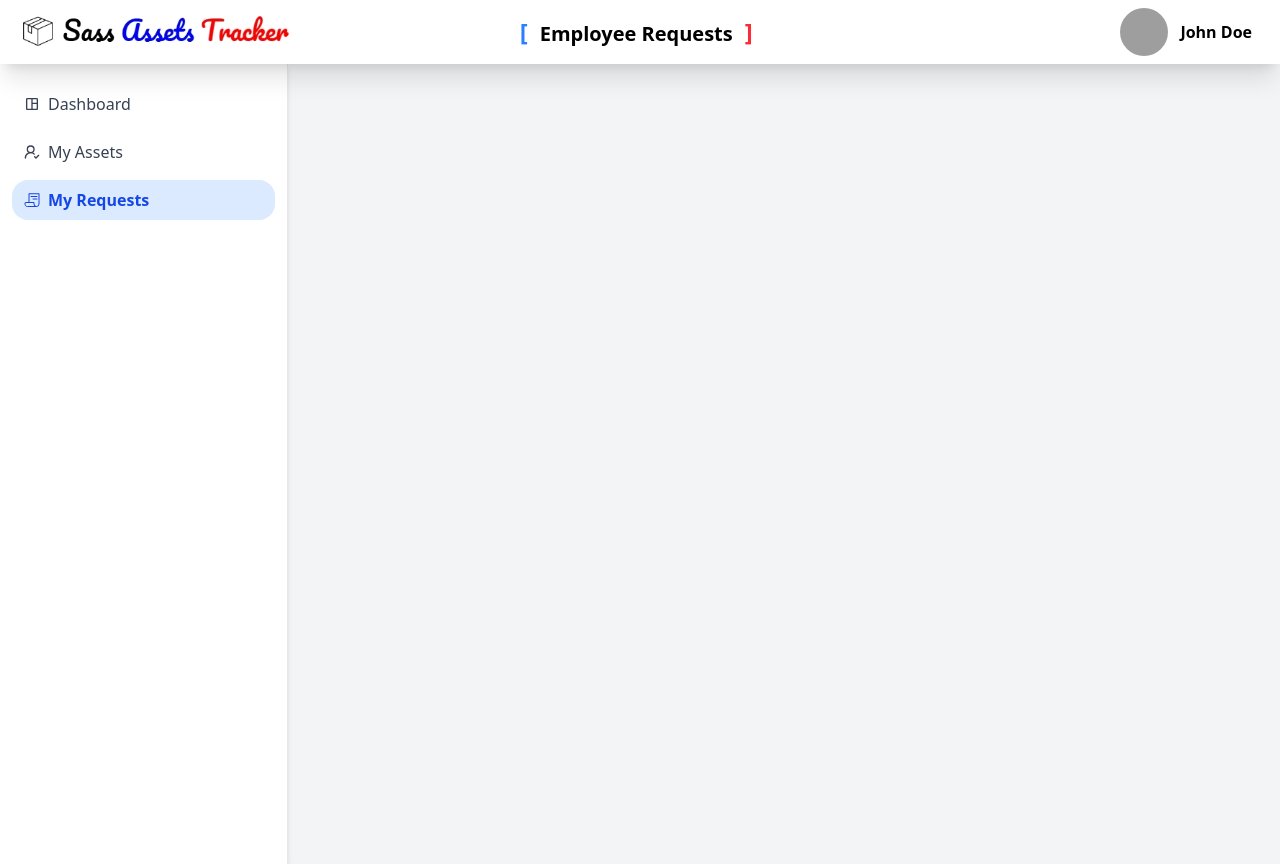
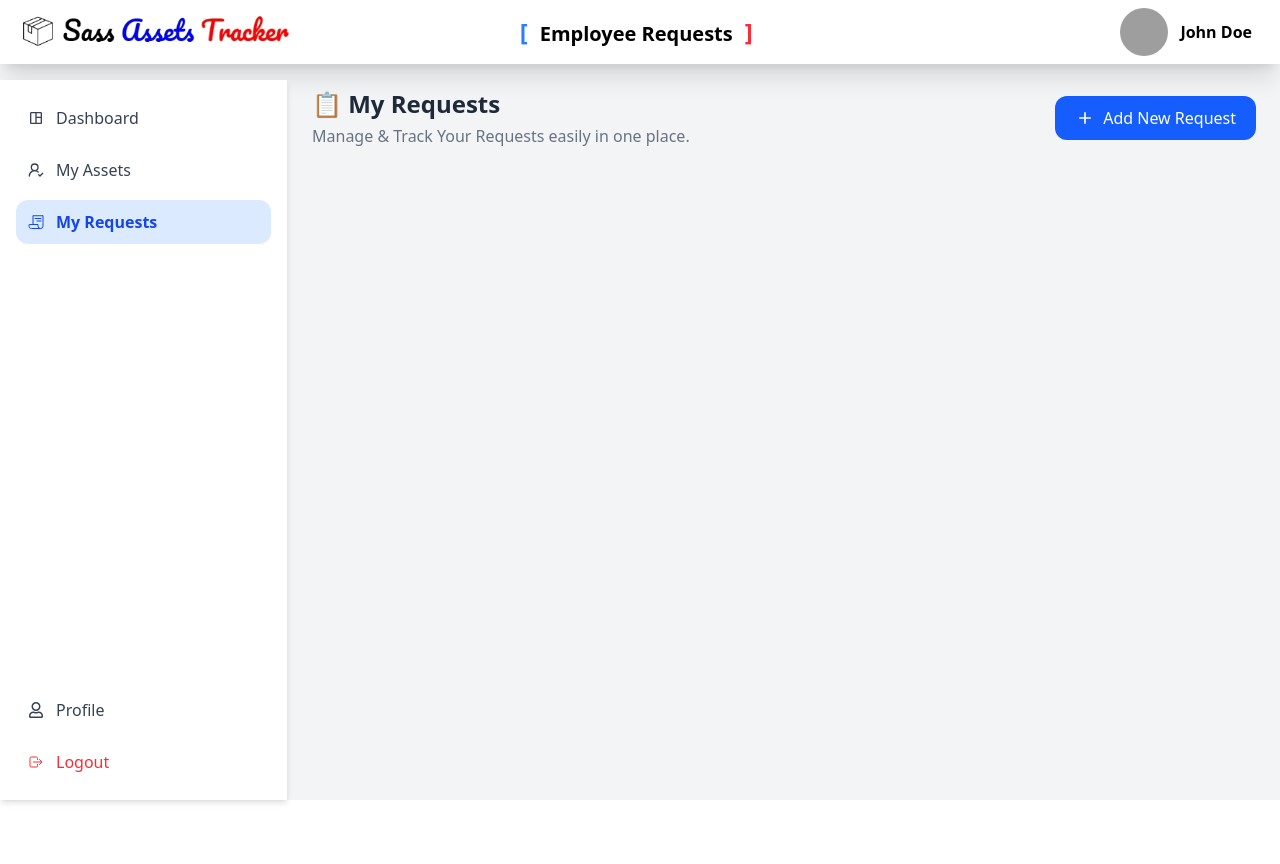
Before and after one commit to sazzadul1205/sass-assets-tracker, a Next.js app: page /Employee/MyRequests in a window 1280 px wide. After the commit the page ends 800 px from the top, so only its background shows below. Built offline with nearby package versions, Linux system fonts and the light colour scheme; grey boxes are pictures that could not be loaded.

Commit message:
- Updated src/app/Employee/layout.jsx -- Added  Bottom & Top Menu Item --  Updated Children section - Working on /app/Employee/MyRequests/page.jsx -- Added Header

```diff
--- a/src/app/Employee/MyRequests/page.jsx
+++ b/src/app/Employee/MyRequests/page.jsx
@@ -1,11 +1,47 @@
+// src/app/Employee/MyRequests/page.jsx
+"use client";
+
+import CreateNewRequestModal from '@/Shared/MyRequests/CreateNewRequestModal/CreateNewRequestModal';
+// React components
 import React from 'react';
 
+// Icons
+import { MdAdd } from 'react-icons/md';
+
 const page = () => {
-    return (
+  return (
+    <div>
+      {/* Top Section */}
+      <div className="flex flex-col sm:flex-row justify-between items-start sm:items-center ">
+        {/* Left Side — Title */}
         <div>
+          <h3 className="text-2xl font-bold text-gray-800 flex items-center gap-2">
+            📋 My Requests
+          </h3>
+          <p className="text-gray-500 mt-1 text-sm sm:text-base">
+            Manage & Track Your Requests easily in one place.
+          </p>
+        </div>
 
-        </div>
-    );
+        {/* Right Side — Add Button */}
+        <button
+          onClick={() => document.getElementById('Create_New_Request_Modal').showModal()}
+          className="mt-4 sm:mt-0 flex items-center gap-2 px-5 py-2.5 bg-blue-600 text-white font-medium rounded-xl hover:bg-blue-700 active:scale-95 transition-all"
+        >
+          <MdAdd size={20} />
+          Add New Request
+        </button>
+      </div>
+
+
+      <dialog id="Create_New_Request_Modal" className="modal">
+        <CreateNewRequestModal />
+        <form method="dialog" className="modal-backdrop">
+          <button>close</button>
+        </form>
+      </dialog>
+    </div>
+  );
 };
 
 export default page;
--- a/src/app/Employee/layout.jsx
+++ b/src/app/Employee/layout.jsx
@@ -1,10 +1,10 @@
-// src/app/Employee/layout.jsx
-
 "use client";
 
 import { usePathname, useRouter } from "next/navigation";
 
 // Icons
+import { FaRegUser } from "react-icons/fa";
+import { IoLogOutOutline } from "react-icons/io5";
 import { LuUserRoundCheck } from "react-icons/lu";
 import { IoReceiptOutline } from "react-icons/io5";
 import { MdOutlineSpaceDashboard } from "react-icons/md";
@@ -16,7 +16,7 @@ export default function Layout({ children }) {
   const pathname = usePathname();
   const router = useRouter();
 
-  const menuItems = [
+  const topMenuItems = [
     {
       name: "Dashboard",
       icon: <MdOutlineSpaceDashboard />,
@@ -34,25 +34,66 @@ export default function Layout({ children }) {
     },
   ];
 
+  const bottomMenuItems = [
+    {
+      name: "Profile",
+      icon: <FaRegUser />,
+      path: "/Employee/Profile",
+    },
+    {
+      name: "Logout",
+      icon: <IoLogOutOutline />,
+      path: "/logout",
+    },
+  ];
+
   return (
     <div className="min-h-screen bg-gray-100">
       {/* Navbar */}
       <EmployeeNavbar />
 
-      {/* Main Content */}
+      {/* Main Layout */}
       <main className="flex">
-        {/* Sidebar */}
-        <aside className="w-72 min-h-screen bg-white shadow-md p-3 border-r border-gray-200 pt-5 ">
+        {/* Sidebar (Fixed) */}
+        <aside
+          className="w-72 fixed top-[80px] left-0 bottom-0 bg-white shadow-md p-4 border-r border-gray-200
+                     flex flex-col justify-between overflow-y-auto" style={{ height: "calc(100vh - 80px)" }}
+        >
+          {/* Top Menu */}
           <ul className="space-y-2 text-gray-700 font-medium">
-            {menuItems.map((item) => {
+            {topMenuItems.map((item) => {
               const isActive = pathname === item.path;
+              return (
+                <li
+                  key={item.name}
+                  onClick={() => router.push(item.path)}
+                  className={`flex items-center gap-3 cursor-pointer rounded-xl py-2.5 px-3 transition-colors
+                    ${isActive
+                      ? "bg-blue-100 text-blue-700 font-semibold"
+                      : "hover:bg-gray-100 hover:text-blue-600"
+                    }`}
+                >
+                  {item.icon}
+                  {item.name}
+                </li>
+              );
+            })}
+          </ul>
+
+
+          {/* Bottom Menu */}
+          <ul className="space-y-2 text-gray-700 font-medium">
+            {bottomMenuItems.map((item) => {
+              const isActive = pathname === item.path;
+              const isLogout = item.name === "Logout";
 
               return (
                 <li
                   key={item.name}
                   onClick={() => router.push(item.path)}
-                  className={`flex items-center gap-2 cursor-pointer rounded-2xl py-2 px-3 transition-colors
-                    ${isActive
+                  className={`flex items-center gap-3 cursor-pointer rounded-xl py-2.5 px-3 transition-colors ${isLogout
+                    ? `text-red-500 hover:text-red-700 hover:bg-red-100`
+                    : isActive
                       ? "bg-blue-100 text-blue-700 font-semibold"
                       : "hover:bg-gray-100 hover:text-blue-600"
                     }`}
@@ -65,8 +106,10 @@ export default function Layout({ children }) {
           </ul>
         </aside>
 
-        {/* Page Content */}
-        <section className="flex-1 p-6">{children}</section>
+        {/* Page Content (Scrollable) */}
+        <section className="flex-1 ml-72 p-6 overflow-y-auto h-[calc(100vh-80px)]">
+          {children}
+        </section>
       </main>
     </div>
   );
```
